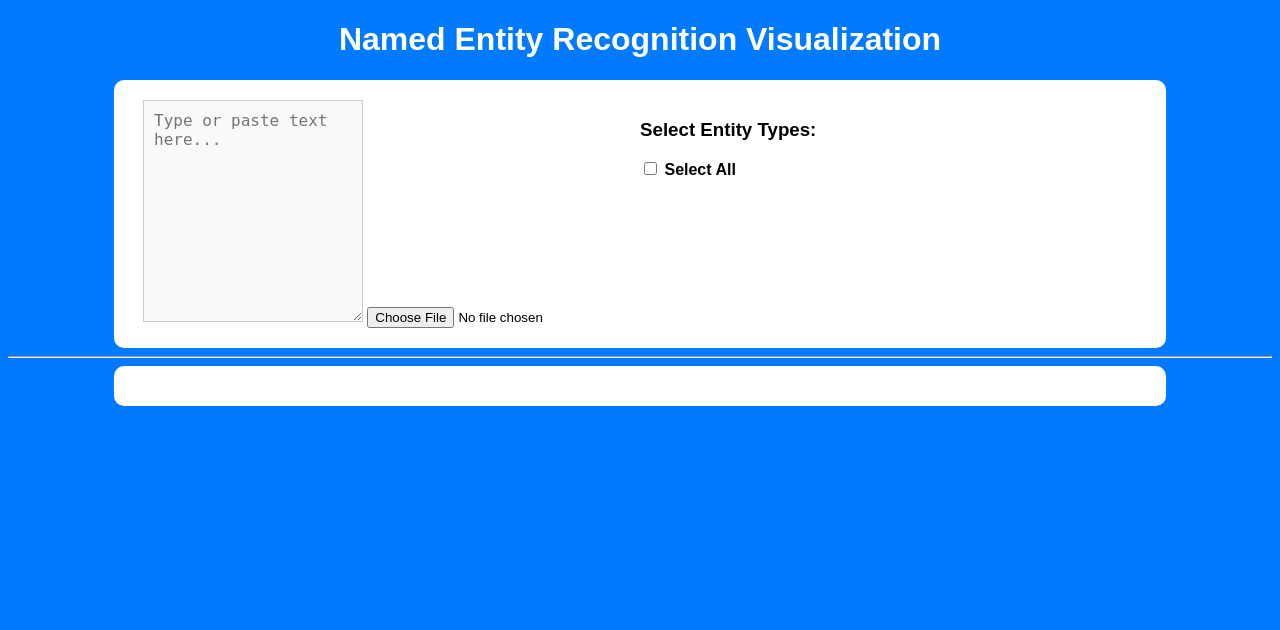
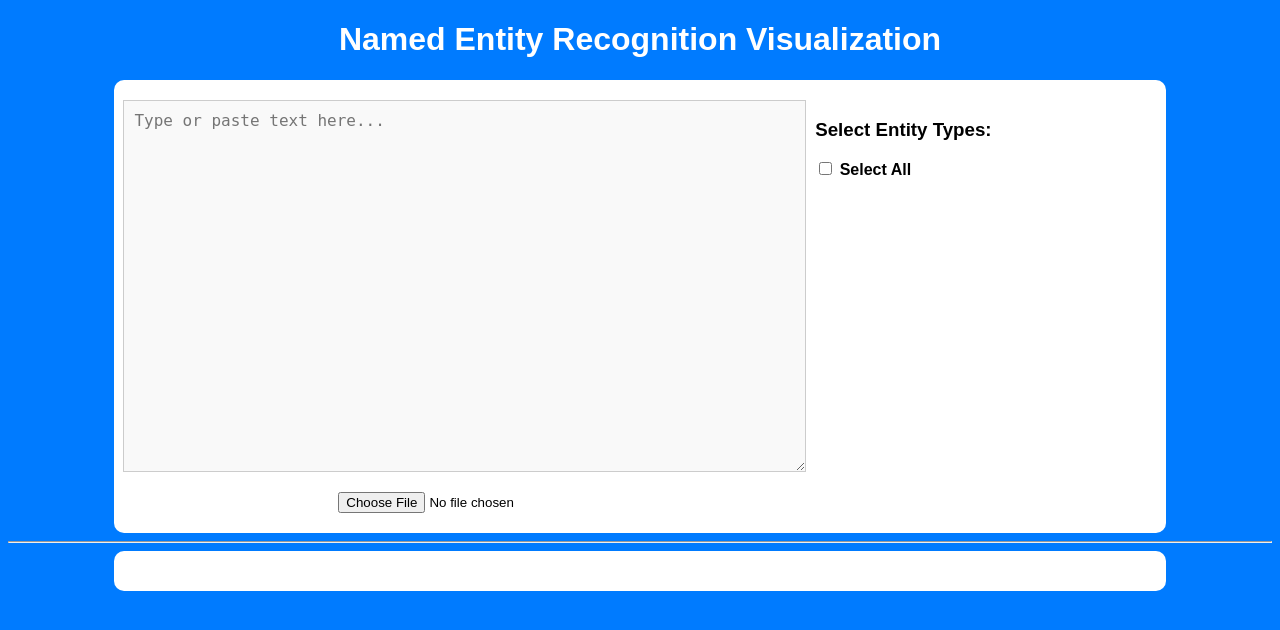
Before and after one commit to isaacjacques/CIS4930-NER-Model-Project, a Flask app: template templates/index.html in a window 1280 px wide. Shown: the top 630 px of the page. Run offline with Flask 3, Linux system fonts and the light colour scheme; the template is opened without the code that fills it, so the values that code supplies are empty.

Commit message:
fix layout

```diff
--- a/templates/index.html
+++ b/templates/index.html
@@ -22,8 +22,8 @@
             color: black;
         }
         .text-box {
-            width: 40%;
-            height: 200px;
+            width: 100%;
+            height: 350px;
             padding: 10px;
             font-size: 16px;
             border: 1px solid #ccc;
@@ -33,7 +33,19 @@
         }
         .controls {
             width: 50%;
+            padding-left: 20px;
             text-align: left;
+        }
+        .input-container {
+            width: 100%;
+            display: flex;
+            flex-direction: column;
+            align-items: center;
+            gap: 10px;
+        }
+        #file-input {
+            display: block;
+            margin-top: 10px;
         }
     </style>
     <script>
@@ -98,7 +110,7 @@
     <h1>Named Entity Recognition Visualization</h1>
 
     <div class="container">
-        <div>
+        <div class="input-container">
             <textarea id="input-text" class="text-box" placeholder="Type or paste text here..." oninput="updateEntities()"></textarea>
             <input type="file" id="file-input" accept=".pdf, .docx" onchange="uploadFile()">
         </div>
```
